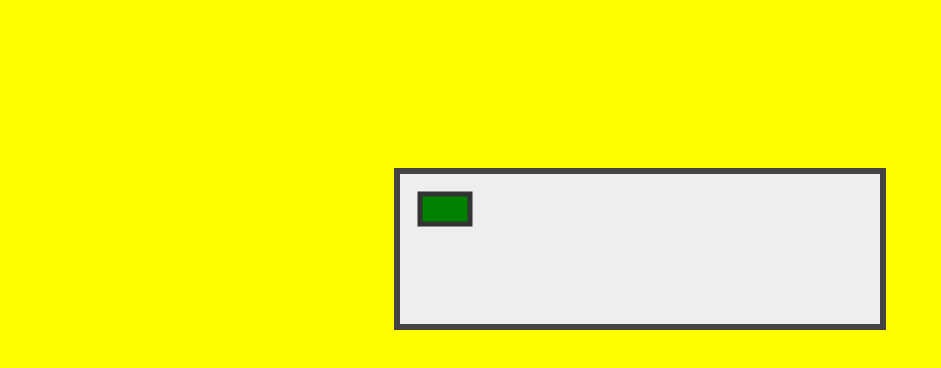
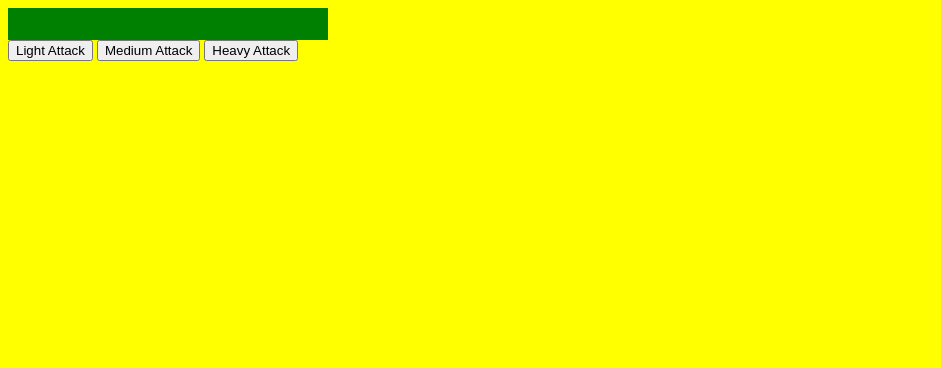
Before and after one commit to drewmeekins/Avatar_The_Last_RPG, a website: page battle.html in a window 1280 px wide. Shown: the whole page, without its empty margins (0-941 px from the left). Drawn offline with Linux system fonts and the light colour scheme.

Commit message:
testing multiple HTML Pages

```diff
--- a/battle.html
+++ b/battle.html
@@ -4,16 +4,34 @@
     <meta charset="UTF-8">
     <meta http-equiv="X-UA-Compatible" content="IE=edge">
     <meta name="viewport" content="width=device-width, initial-scale=1.0">
-    <link rel="stylesheet" href="css/style.css">
+    <link rel="stylesheet" href="css/battle.css">
     <title>Document</title>
 </head>
 <body>
     <div class="player1GUI">
-        <canvas class="healthBar">
+        <div class="health">
+            <div class="healthBar">
+                <div class="healthBarEmpty"></div>
+            </div>
 
-        </canvas>
+        </div>
+    </div>
+
+    <div class="character">
+        <div class="player1">
+            <div class="attacks">
+                <button class="lightAttack">Light Attack</button>
+                <button class="mediumAttack">Medium Attack</button>
+                <button class="Heavy Attack">Heavy Attack</button>
+            </div>
+
+            <div class="player1Image">
+                <img src="" id="player1Image" alt="">
+            </div>
+        </div>
     </div>
 
     <script src="js/app.js"></script>
+    <!-- <script src="js/healthbar.js"></script> -->
 </body>
 </html>
--- /dev/null
+++ b/css/battle.css
@@ -0,0 +1,31 @@
+body{
+    background-color: yellow;
+    /* display: flex; */
+    /* flex-direction: column; */
+    /* align-items: center; */
+}
+
+.health{
+    display: flex;
+    flex-direction: row;
+    justify-content: left;
+    /* margin-bottom: 2rem; */
+}
+
+
+.healthBar{
+    display: flex;
+    justify-content: left;
+    position: relative;
+    width: 20rem;
+    height: 2rem;
+    background-color: green;
+    /* margin-top: 2rem; */
+    overflow: hidden;
+}
+
+.healthBarEmpty{
+    height: 100%;
+    background-color: green;
+    width: 0%;
+}
--- a/css/style.css
+++ b/css/style.css
@@ -51,8 +51,12 @@ header{
 }
 
 .healthBar{
-    background: #EEE;
-    display: block;
-    margin: 0 auto;
-    border: solid 6px #444;
+    display: flex;
+    /* justify-content: left; */
+    position: relative;
+    width: 1.5rem;
+    height: 20rem;
+    color: green;
+    margin-top: 2rem;
+    overflow: hidden;
   }
--- a/js/app.js
+++ b/js/app.js
@@ -1,3 +1,6 @@
+// import healthbar
+// import { canvas } from './healthbar'
+
 // Setup Game
 const playGame = {
     startGame(name) {
@@ -37,6 +40,8 @@ const playGame = {
         }
         const characterSelect = document.querySelector('.characterSelect')
         characterSelect.innerHTML = `<img src="img/${player1.name}.png">`
+        const player1Image = document.querySelectorAll('.player1Image')
+        player1Image.innerHTML = `<img src="img/${player1.name}.png">`
     },
 
     loadGame(name) {
@@ -132,44 +137,8 @@ const getRandomCharacter = (characterIndex) => {
 
 // console.log(playGame.startGame(earthBender.name))
 
-// healthbar setup
-const canvas = document.querySelector('.healthBar')
-const context = canvas.getContext("2d")
-const width = canvas.width = 320
-const height = canvas.width = 480
-
-canvas.style.marginTop = window.innerHeight / 2 - height / 2 + "px"
-
-
-class HealthBar{
-    constructor(x, y, w, h, maxHealth, color){
-        this.x = x
-        this.y = y
-        this.w = w
-        this.h = h
-        this.maxHealth = maxHealth
-        this.maxWidth = w
-        this.color = color
-        this.health = maxHealth
-        this.color = color
-    }
-
-    show(context) {
-        context.lineWidth = 5
-        context.strokeStyle = '#333'
-        context.fillStyle = this.color
-        context.fillRect(this.x, this.y, this.w, this.h)
-        context.strokeRect(this.x, this.y, this.maxWidth, this.h)
-    }
-}
-
-const healthBar = new HealthBar(20, 20, 50, 30, 100, 'green')
-
-const frame = () => {
-    context.clearRect(0, 0, width, height)
-    healthBar.show(context)
-    requestAnimationFrame(frame)
-    console.log('frame ani')
-}
-
-frame()
+// canvas.onlick = function() {
+//     health -= 10
+//     healthBar.updateHealth(health)
+//     console.log('click is working')
+// }
```
Also changed, not shown: package.json (added, +8 -0 lines), 2 other files.
